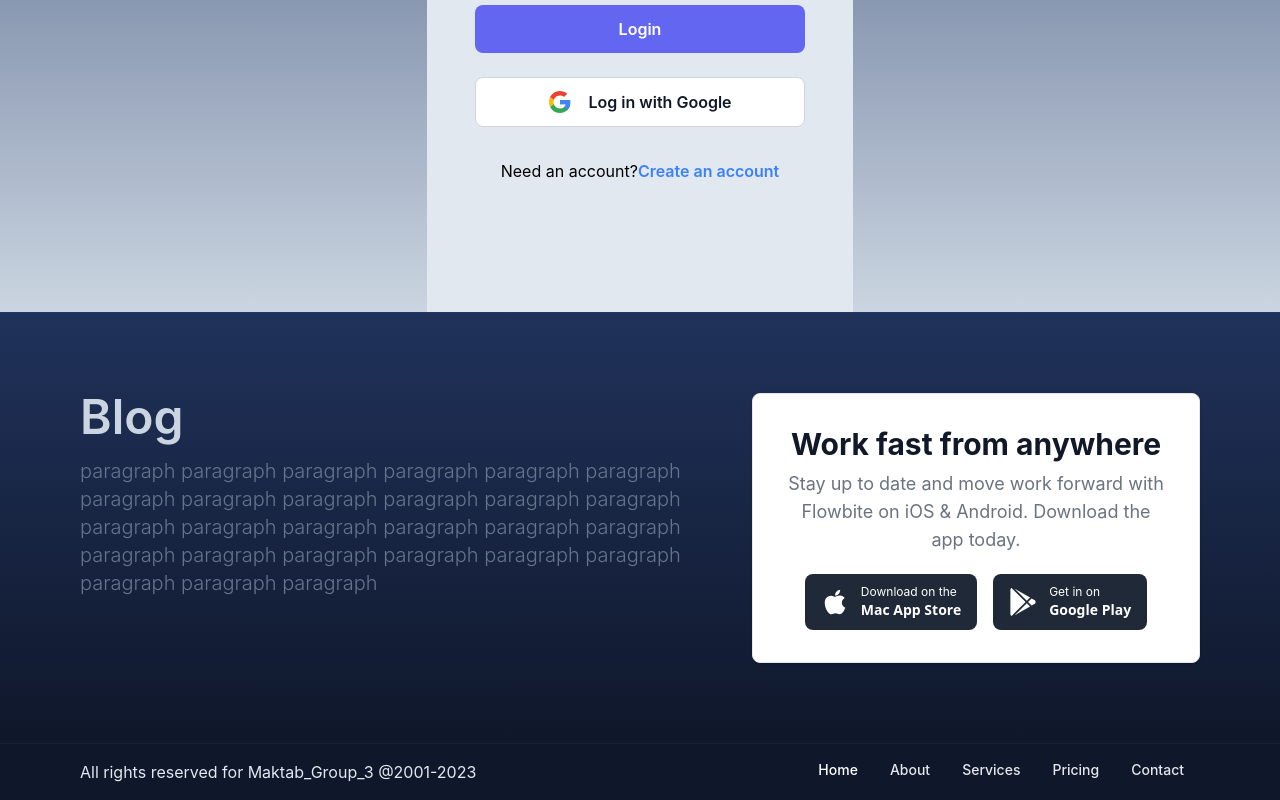
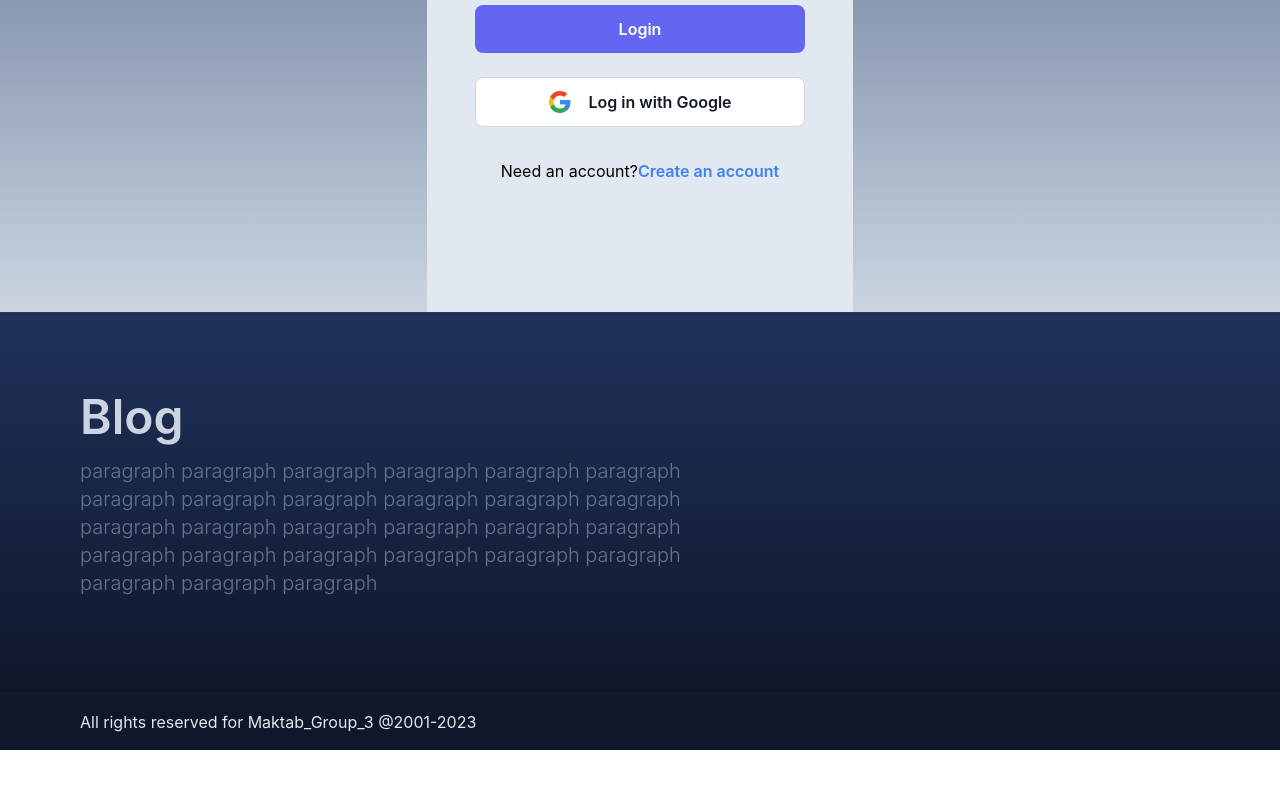
Before and after one commit to sepehremami/fastapi-blog, a React (Create React App) app in the folder frontend/fastapi-blog/: page /login in a window 1280 px wide. Shown: the part 562-1362 px from the top of the page. After the commit the page ends 1312 px from the top, so only its background shows below. Built offline with nearby package versions, Linux system fonts and the light colour scheme; what @mars/heroku-js-runtime-env would draw is missing.

Commit message:
fixed profile still incomplete

```diff
--- a/frontend/fastapi-blog/src/components/Footer/index.jsx
+++ b/frontend/fastapi-blog/src/components/Footer/index.jsx
@@ -16,40 +16,40 @@ function Footer() {
               </div>
               <div className="md:col-span-2 sm:col-span-3">
 
-                  <div
-                      className="w-full p-4 text-center bg-white border border-gray-200 rounded-lg shadow sm:p-8 dark:bg-gray-800 dark:border-gray-700">
-                      <h5 className="mb-2 text-3xl font-bold text-gray-900 dark:text-white">Work fast from anywhere</h5>
-                      <p className="mb-5 text-base text-gray-500 sm:text-lg dark:text-gray-400">Stay up to date and move
-                          work forward with Flowbite on iOS & Android. Download the app today.</p>
-                      <div className="items-center justify-center space-y-4 sm:flex sm:space-y-0 sm:space-x-4">
-                          <a href="#"
-                             className="w-full sm:w-auto bg-gray-800 hover:bg-gray-700 focus:ring-4 focus:outline-none focus:ring-gray-300 text-white rounded-lg inline-flex items-center justify-center px-4 py-2.5 dark:bg-gray-700 dark:hover:bg-gray-600 dark:focus:ring-gray-700">
-                              <svg className="mr-3 w-7 h-7" aria-hidden="true" focusable="false" data-prefix="fab"
-                                   data-icon="apple" role="img" xmlns="http://www.w3.org/2000/svg"
-                                   viewBox="0 0 384 512">
-                                  <path fill="currentColor"
-                                        d="M318.7 268.7c-.2-36.7 16.4-64.4 50-84.8-18.8-26.9-47.2-41.7-84.7-44.6-35.5-2.8-74.3 20.7-88.5 20.7-15 0-49.4-19.7-76.4-19.7C63.3 141.2 4 184.8 4 273.5q0 39.3 14.4 81.2c12.8 36.7 59 126.7 107.2 125.2 25.2-.6 43-17.9 75.8-17.9 31.8 0 48.3 17.9 76.4 17.9 48.6-.7 90.4-82.5 102.6-119.3-65.2-30.7-61.7-90-61.7-91.9zm-56.6-164.2c27.3-32.4 24.8-61.9 24-72.5-24.1 1.4-52 16.4-67.9 34.9-17.5 19.8-27.8 44.3-25.6 71.9 26.1 2 49.9-11.4 69.5-34.3z"></path>
-                              </svg>
-                              <div className="text-left">
-                                  <div className="mb-1 text-xs">Download on the</div>
-                                  <div className="-mt-1 font-sans text-sm font-semibold">Mac App Store</div>
-                              </div>
-                          </a>
-                          <a href="#"
-                             className="w-full sm:w-auto bg-gray-800 hover:bg-gray-700 focus:ring-4 focus:outline-none focus:ring-gray-300 text-white rounded-lg inline-flex items-center justify-center px-4 py-2.5 dark:bg-gray-700 dark:hover:bg-gray-600 dark:focus:ring-gray-700">
-                              <svg className="mr-3 w-7 h-7" aria-hidden="true" focusable="false" data-prefix="fab"
-                                   data-icon="google-play" role="img" xmlns="http://www.w3.org/2000/svg"
-                                   viewBox="0 0 512 512">
-                                  <path fill="currentColor"
-                                        d="M325.3 234.3L104.6 13l280.8 161.2-60.1 60.1zM47 0C34 6.8 25.3 19.2 25.3 35.3v441.3c0 16.1 8.7 28.5 21.7 35.3l256.6-256L47 0zm425.2 225.6l-58.9-34.1-65.7 64.5 65.7 64.5 60.1-34.1c18-14.3 18-46.5-1.2-60.8zM104.6 499l280.8-161.2-60.1-60.1L104.6 499z"></path>
-                              </svg>
-                              <div className="text-left">
-                                  <div className="mb-1 text-xs">Get in on</div>
-                                  <div className="-mt-1 font-sans text-sm font-semibold">Google Play</div>
-                              </div>
-                          </a>
-                      </div>
-                  </div>
+                  {/*<div*/}
+                  {/*    className="w-full p-4 text-center bg-white border border-gray-200 rounded-lg shadow sm:p-8 dark:bg-gray-800 dark:border-gray-700">*/}
+                  {/*    <h5 className="mb-2 text-3xl font-bold text-gray-900 dark:text-white">Work fast from anywhere</h5>*/}
+                  {/*    <p className="mb-5 text-base text-gray-500 sm:text-lg dark:text-gray-400">Stay up to date and move*/}
+                  {/*        work forward with Flowbite on iOS & Android. Download the app today.</p>*/}
+                  {/*    <div className="items-center justify-center space-y-4 sm:flex sm:space-y-0 sm:space-x-4">*/}
+                  {/*        <a href="#"*/}
+                  {/*           className="w-full sm:w-auto bg-gray-800 hover:bg-gray-700 focus:ring-4 focus:outline-none focus:ring-gray-300 text-white rounded-lg inline-flex items-center justify-center px-4 py-2.5 dark:bg-gray-700 dark:hover:bg-gray-600 dark:focus:ring-gray-700">*/}
+                  {/*            <svg className="mr-3 w-7 h-7" aria-hidden="true" focusable="false" data-prefix="fab"*/}
+                  {/*                 data-icon="apple" role="img" xmlns="http://www.w3.org/2000/svg"*/}
+                  {/*                 viewBox="0 0 384 512">*/}
+                  {/*                <path fill="currentColor"*/}
+                  {/*                      d="M318.7 268.7c-.2-36.7 16.4-64.4 50-84.8-18.8-26.9-47.2-41.7-84.7-44.6-35.5-2.8-74.3 20.7-88.5 20.7-15 0-49.4-19.7-76.4-19.7C63.3 141.2 4 184.8 4 273.5q0 39.3 14.4 81.2c12.8 36.7 59 126.7 107.2 125.2 25.2-.6 43-17.9 75.8-17.9 31.8 0 48.3 17.9 76.4 17.9 48.6-.7 90.4-82.5 102.6-119.3-65.2-30.7-61.7-90-61.7-91.9zm-56.6-164.2c27.3-32.4 24.8-61.9 24-72.5-24.1 1.4-52 16.4-67.9 34.9-17.5 19.8-27.8 44.3-25.6 71.9 26.1 2 49.9-11.4 69.5-34.3z"></path>*/}
+                  {/*            </svg>*/}
+                  {/*            <div className="text-left">*/}
+                  {/*                <div className="mb-1 text-xs">Download on the</div>*/}
+                  {/*                <div className="-mt-1 font-sans text-sm font-semibold">Mac App Store</div>*/}
+                  {/*            </div>*/}
+                  {/*        </a>*/}
+                  {/*        <a href="#"*/}
+                  {/*           className="w-full sm:w-auto bg-gray-800 hover:bg-gray-700 focus:ring-4 focus:outline-none focus:ring-gray-300 text-white rounded-lg inline-flex items-center justify-center px-4 py-2.5 dark:bg-gray-700 dark:hover:bg-gray-600 dark:focus:ring-gray-700">*/}
+                  {/*            <svg className="mr-3 w-7 h-7" aria-hidden="true" focusable="false" data-prefix="fab"*/}
+                  {/*                 data-icon="google-play" role="img" xmlns="http://www.w3.org/2000/svg"*/}
+                  {/*                 viewBox="0 0 512 512">*/}
+                  {/*                <path fill="currentColor"*/}
+                  {/*                      d="M325.3 234.3L104.6 13l280.8 161.2-60.1 60.1zM47 0C34 6.8 25.3 19.2 25.3 35.3v441.3c0 16.1 8.7 28.5 21.7 35.3l256.6-256L47 0zm425.2 225.6l-58.9-34.1-65.7 64.5 65.7 64.5 60.1-34.1c18-14.3 18-46.5-1.2-60.8zM104.6 499l280.8-161.2-60.1-60.1L104.6 499z"></path>*/}
+                  {/*            </svg>*/}
+                  {/*            <div className="text-left">*/}
+                  {/*                <div className="mb-1 text-xs">Get in on</div>*/}
+                  {/*                <div className="-mt-1 font-sans text-sm font-semibold">Google Play</div>*/}
+                  {/*            </div>*/}
+                  {/*        </a>*/}
+                  {/*    </div>*/}
+                  {/*</div>*/}
 
               </div>
           </div>
@@ -57,33 +57,33 @@ function Footer() {
           <div className="flex justify-between bg-secondary-1 dark:bg-secondary-1 px-20 border-t border-secondary-3 ">
               <div className="py-4"><p className="text-slate-200">All rights reserved for Maktab_Group_3 @2001-2023</p>
               </div>
-              <div className=" ">
-                  <div className="hidden w-full md:block md:w-auto">
-                      <ul className="flex flex-col p-4 mt-4 border border-gray-100 rounded-lg bg-gray-50 md:flex-row md:space-x-8 md:mt-0 md:text-sm md:font-medium md:border-0 md:bg-secondary-1  dark:bg-gray-800 md:dark:bg-gray-900 dark:border-gray-700">
-                          <li>
-                              <a href="#"
-                                 className="block py-2 pl-3 pr-4 text-white bg-blue-700 rounded md:bg-transparent md:text-white md:p-0 dark:text-white"
-                                 aria-current="page">Home</a>
-                          </li>
-                          <li>
-                              <a href="#"
-                                 className="block py-2 pl-3 pr-4 text-gray-200 rounded hover:bg-gray-100 md:hover:bg-transparent md:border-0 md:hover:text-slate-900 md:p-0 dark:text-gray-400 md:dark:hover:text-white dark:hover:bg-gray-700 dark:hover:text-white md:dark:hover:bg-transparent">About</a>
-                          </li>
-                          <li>
-                              <a href="#"
-                                 className="block py-2 pl-3 pr-4 text-gray-200 rounded hover:bg-gray-100 md:hover:bg-transparent md:border-0 md:hover:text-slate-900 md:p-0 dark:text-gray-400 md:dark:hover:text-white dark:hover:bg-gray-700 dark:hover:text-white md:dark:hover:bg-transparent">Services</a>
-                          </li>
-                          <li>
-                              <a href="#"
-                                 className="block py-2 pl-3 pr-4 text-gray-200 rounded hover:bg-gray-100 md:hover:bg-transparent md:border-0 md:hover:text-slate-900 md:p-0 dark:text-gray-400 md:dark:hover:text-white dark:hover:bg-gray-700 dark:hover:text-white md:dark:hover:bg-transparent">Pricing</a>
-                          </li>
-                          <li>
-                              <a href="#"
-                                 className="block py-2 pl-3 pr-4 text-gray-200 rounded hover:bg-gray-100 md:hover:bg-transparent md:border-0 md:hover:text-slate-900 md:p-0 dark:text-gray-400 md:dark:hover:text-white dark:hover:bg-gray-700 dark:hover:text-white md:dark:hover:bg-transparent">Contact</a>
-                          </li>
-                      </ul>
-                  </div>
-              </div>
+              {/*<div className=" ">*/}
+              {/*    <div className="hidden w-full md:block md:w-auto">*/}
+              {/*        <ul className="flex flex-col p-4 mt-4 border border-gray-100 rounded-lg bg-gray-50 md:flex-row md:space-x-8 md:mt-0 md:text-sm md:font-medium md:border-0 md:bg-secondary-1  dark:bg-gray-800 md:dark:bg-gray-900 dark:border-gray-700">*/}
+              {/*            <li>*/}
+              {/*                <a href="#"*/}
+              {/*                   className="block py-2 pl-3 pr-4 text-white bg-blue-700 rounded md:bg-transparent md:text-white md:p-0 dark:text-white"*/}
+              {/*                   aria-current="page">Home</a>*/}
+              {/*            </li>*/}
+              {/*            <li>*/}
+              {/*                <a href="#"*/}
+              {/*                   className="block py-2 pl-3 pr-4 text-gray-200 rounded hover:bg-gray-100 md:hover:bg-transparent md:border-0 md:hover:text-slate-900 md:p-0 dark:text-gray-400 md:dark:hover:text-white dark:hover:bg-gray-700 dark:hover:text-white md:dark:hover:bg-transparent">About</a>*/}
+              {/*            </li>*/}
+              {/*            <li>*/}
+              {/*                <a href="#"*/}
+              {/*                   className="block py-2 pl-3 pr-4 text-gray-200 rounded hover:bg-gray-100 md:hover:bg-transparent md:border-0 md:hover:text-slate-900 md:p-0 dark:text-gray-400 md:dark:hover:text-white dark:hover:bg-gray-700 dark:hover:text-white md:dark:hover:bg-transparent">Services</a>*/}
+              {/*            </li>*/}
+              {/*            <li>*/}
+              {/*                <a href="#"*/}
+              {/*                   className="block py-2 pl-3 pr-4 text-gray-200 rounded hover:bg-gray-100 md:hover:bg-transparent md:border-0 md:hover:text-slate-900 md:p-0 dark:text-gray-400 md:dark:hover:text-white dark:hover:bg-gray-700 dark:hover:text-white md:dark:hover:bg-transparent">Pricing</a>*/}
+              {/*            </li>*/}
+              {/*            <li>*/}
+              {/*                <a href="#"*/}
+              {/*                   className="block py-2 pl-3 pr-4 text-gray-200 rounded hover:bg-gray-100 md:hover:bg-transparent md:border-0 md:hover:text-slate-900 md:p-0 dark:text-gray-400 md:dark:hover:text-white dark:hover:bg-gray-700 dark:hover:text-white md:dark:hover:bg-transparent">Contact</a>*/}
+              {/*            </li>*/}
+              {/*        </ul>*/}
+              {/*    </div>*/}
+              {/*</div>*/}
           </div>
 
       </footer>
--- a/frontend/fastapi-blog/src/components/SideBar/index.jsx
+++ b/frontend/fastapi-blog/src/components/SideBar/index.jsx
@@ -67,6 +67,7 @@ const sideBar = ({menu}) => {
 
                               </Link>
                           </li>
+
                       </ul>
                   </nav>
               </div>
```
Also changed, not shown: frontend/fastapi-blog/src/components/Profile/index.jsx (+119 -119 lines).
